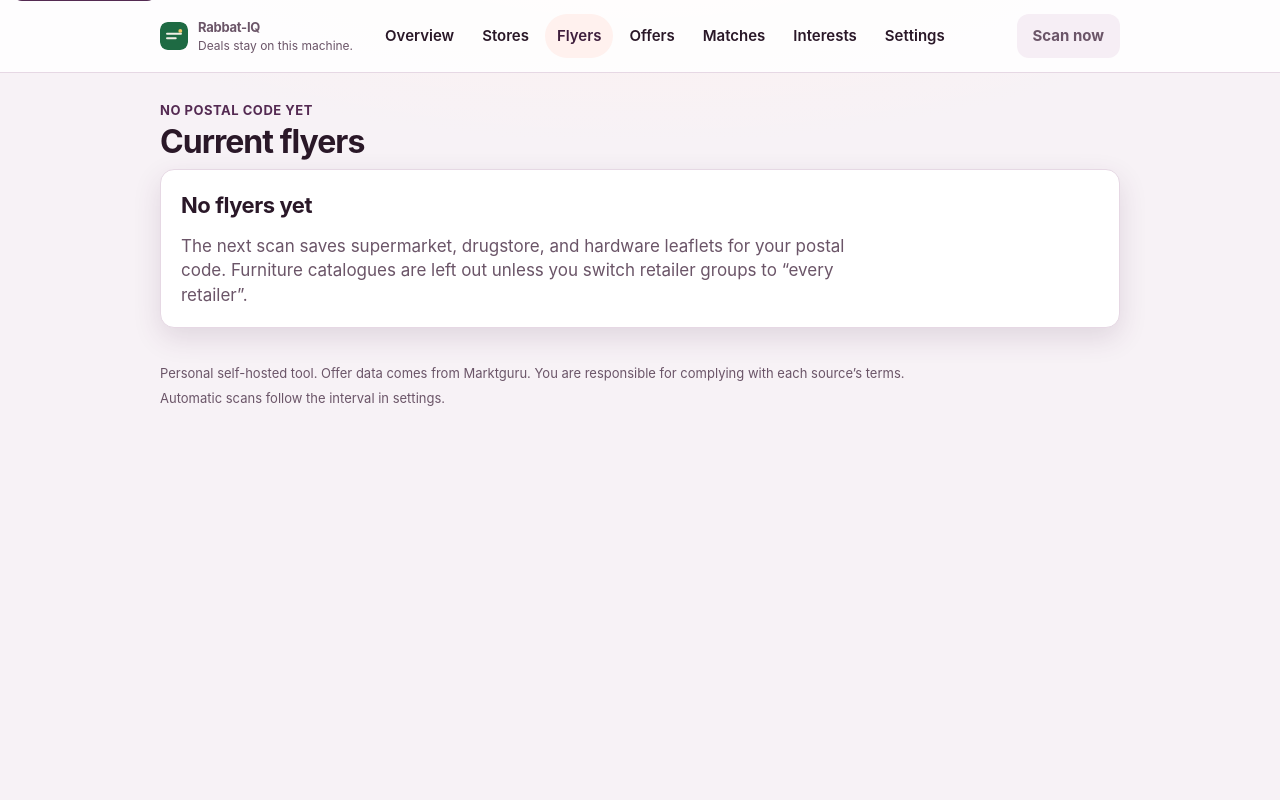
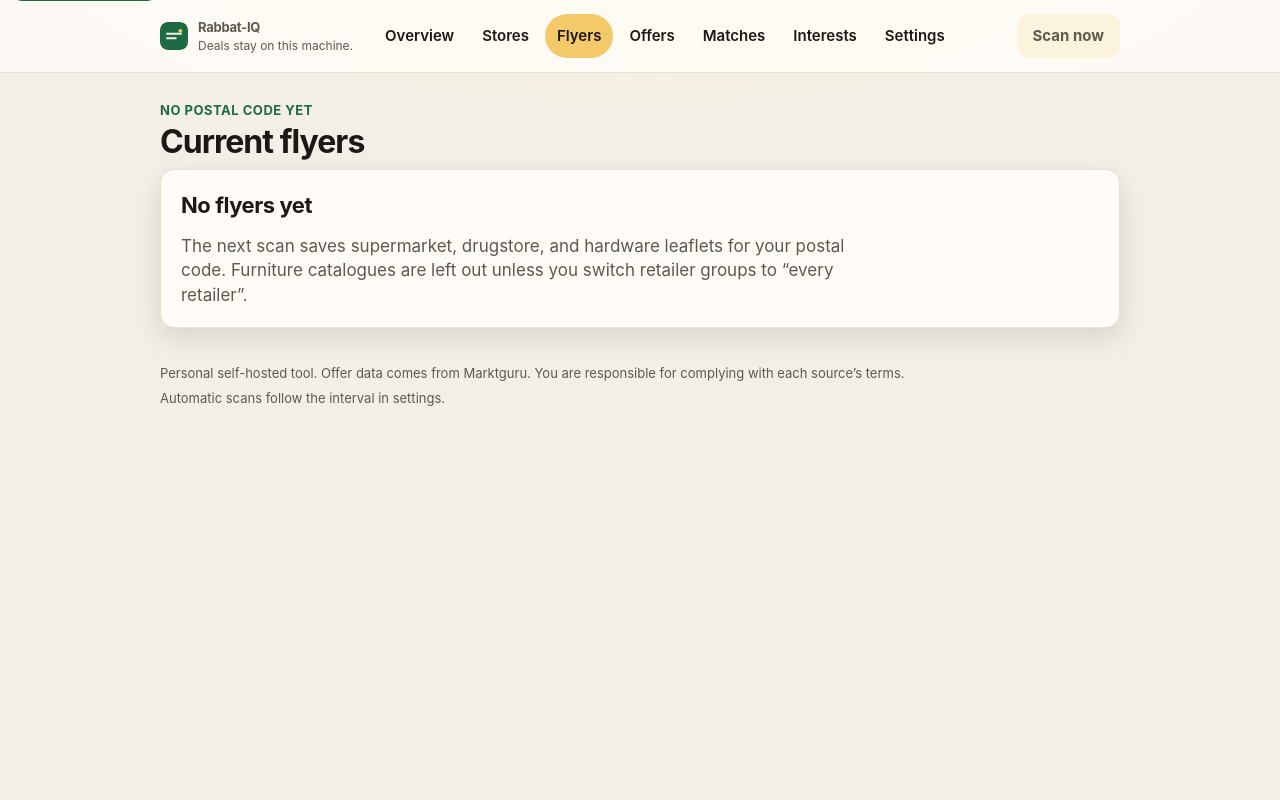
Before and after one commit to ChrisKariofyllis/Rabbat-IQ, a FastAPI app: page /flyers in a window 1280 px wide. Run offline with FastAPI, Linux system fonts and the light colour scheme.

Commit message:
Restyle the interface in paper, gold, and green.

```diff
--- a/app/web/static/style.css
+++ b/app/web/static/style.css
@@ -1,59 +1,54 @@
 /* Rabbat-IQ color system. Change these variables to retune the whole interface. */
 
 :root {
-  --color-purple-950: #3e1e3c;
-  --color-purple-900: #542a52;
-  --color-purple-700: #6e3a68;
-  --color-purple-500: #8c5c86;
-  --color-purple-300: #d4b8d0;
-  --color-purple-100: #f6eef5;
+  --color-ink: #1c1915;
+  --color-ink-soft: #3a342c;
+  --color-ink-muted: #5e584e;
 
-  --color-peach-700: #e07a68;
-  --color-peach-500: #fb9b8a;
-  --color-peach-300: #fdc9c0;
-  --color-peach-100: #fff1ee;
+  --color-gold: #f3c969;
+  --color-gold-700: #c4922a;
+  --color-gold-300: #f8e3a8;
+  --color-gold-100: #fbf3dc;
 
-  --color-neutral-900: #2a1828;
-  --color-neutral-600: #6b5568;
-  --color-neutral-300: #e6d8e4;
-  --color-neutral-100: #f7f2f6;
-  --color-neutral-0: #ffffff;
+  --color-green: #1e6a43;
+  --color-green-800: #154e31;
+  --color-green-500: #2e8b57;
+  --color-green-100: #e5f3eb;
 
-  --color-accent-700: #8a4a42;
-  --color-accent-500: #c46a52;
-  --color-ok-700: #1e6b45;
-  --color-ok-100: #e5f5ec;
-  --color-bad-700: #8e2430;
-  --color-bad-100: #fdecee;
+  --color-paper: #f3efe6;
+  --color-paper-deep: #e7e1d4;
+  --color-surface: #fffcf7;
+  --color-surface-warm: #fbf6ea;
 
-  --color-bg: var(--color-neutral-100);
-  --color-surface: var(--color-neutral-0);
-  --color-surface-warm: var(--color-peach-100);
-  --color-text: var(--color-neutral-900);
-  --color-text-secondary: var(--color-neutral-600);
-  --color-border: var(--color-neutral-300);
-  --color-primary: var(--color-purple-900);
-  --color-primary-press: var(--color-purple-950);
-  --color-on-primary: var(--color-neutral-0);
-  --color-link: var(--color-purple-900);
-  --color-chip-bg: var(--color-peach-300);
-  --color-chip-ink: var(--color-purple-900);
-  --color-ok-bg: var(--color-ok-100);
-  --color-ok-ink: var(--color-ok-700);
+  --color-bad-700: #8c2f2f;
+  --color-bad-100: #f8e8e4;
+
+  --color-bg: var(--color-paper);
+  --color-text: var(--color-ink);
+  --color-text-secondary: var(--color-ink-muted);
+  --color-border: var(--color-paper-deep);
+  --color-primary: var(--color-green);
+  --color-primary-press: var(--color-green-800);
+  --color-on-primary: #fffcf7;
+  --color-link: var(--color-green-800);
+  --color-chip-bg: var(--color-gold);
+  --color-chip-ink: var(--color-ink);
+  --color-ok-bg: var(--color-green-100);
+  --color-ok-ink: var(--color-green-800);
   --color-bad-bg: var(--color-bad-100);
   --color-bad-ink: var(--color-bad-700);
-  --color-focus: var(--color-peach-700);
-  --color-fill: var(--color-purple-100);
-  --color-emphasis: var(--color-purple-900);
-  --color-shadow: color-mix(in srgb, var(--color-purple-900) 14%, transparent);
+  --color-focus: var(--color-gold-700);
+  --color-fill: var(--color-gold-100);
+  --color-emphasis: var(--color-green);
+  --color-shadow: color-mix(in srgb, var(--color-ink) 12%, transparent);
 
-  --color-pin-1: var(--color-purple-900);
-  --color-pin-2: var(--color-accent-700);
-  --color-pin-3: var(--color-purple-700);
-  --color-pin-4: var(--color-ok-700);
-  --color-pin-5: var(--color-accent-500);
-  --color-pin-6: var(--color-purple-500);
-  --color-pin-7: var(--color-peach-700);
+  --color-pin-1: var(--color-green);
+  --color-pin-2: var(--color-gold-700);
+  --color-pin-3: var(--color-ink-soft);
+  --color-pin-4: var(--color-green-800);
+  --color-pin-5: var(--color-green-500);
+  --color-pin-6: var(--color-ink);
+  --color-pin-7: var(--color-bad-700);
 
   color-scheme: light dark;
   --font: -apple-system, BlinkMacSystemFont, "Segoe UI", system-ui, sans-serif;
@@ -232,8 +227,8 @@ a:hover { text-decoration-thickness: 2px; }
 .site-nav a:hover { background: var(--color-fill); }
 
 .site-nav a.active {
-  background: var(--color-peach-100);
-  color: var(--color-purple-950);
+  background: var(--color-gold);
+  color: var(--color-ink);
 }
 
 .count {
```
Also changed, not shown: other parts of app/web/static/style.css (+36 -36 lines).
